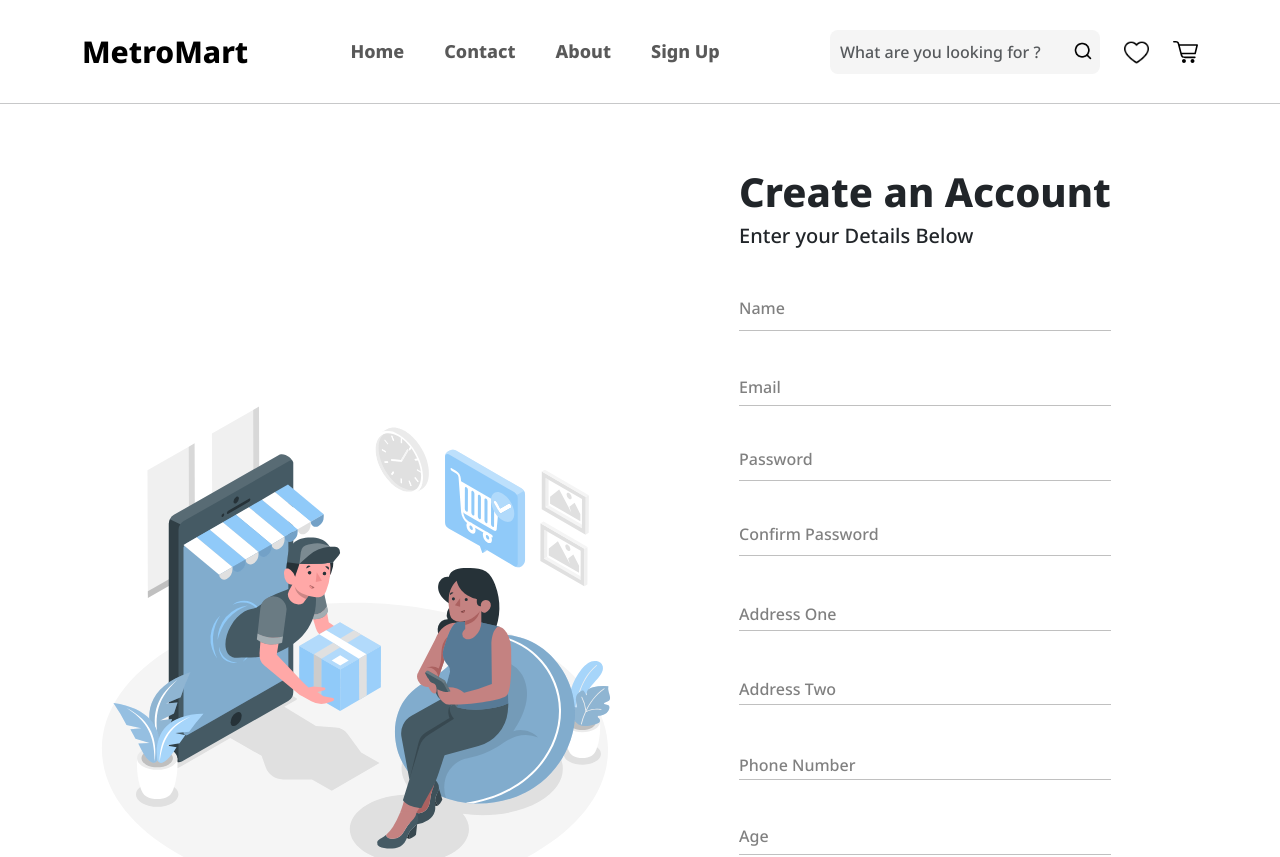
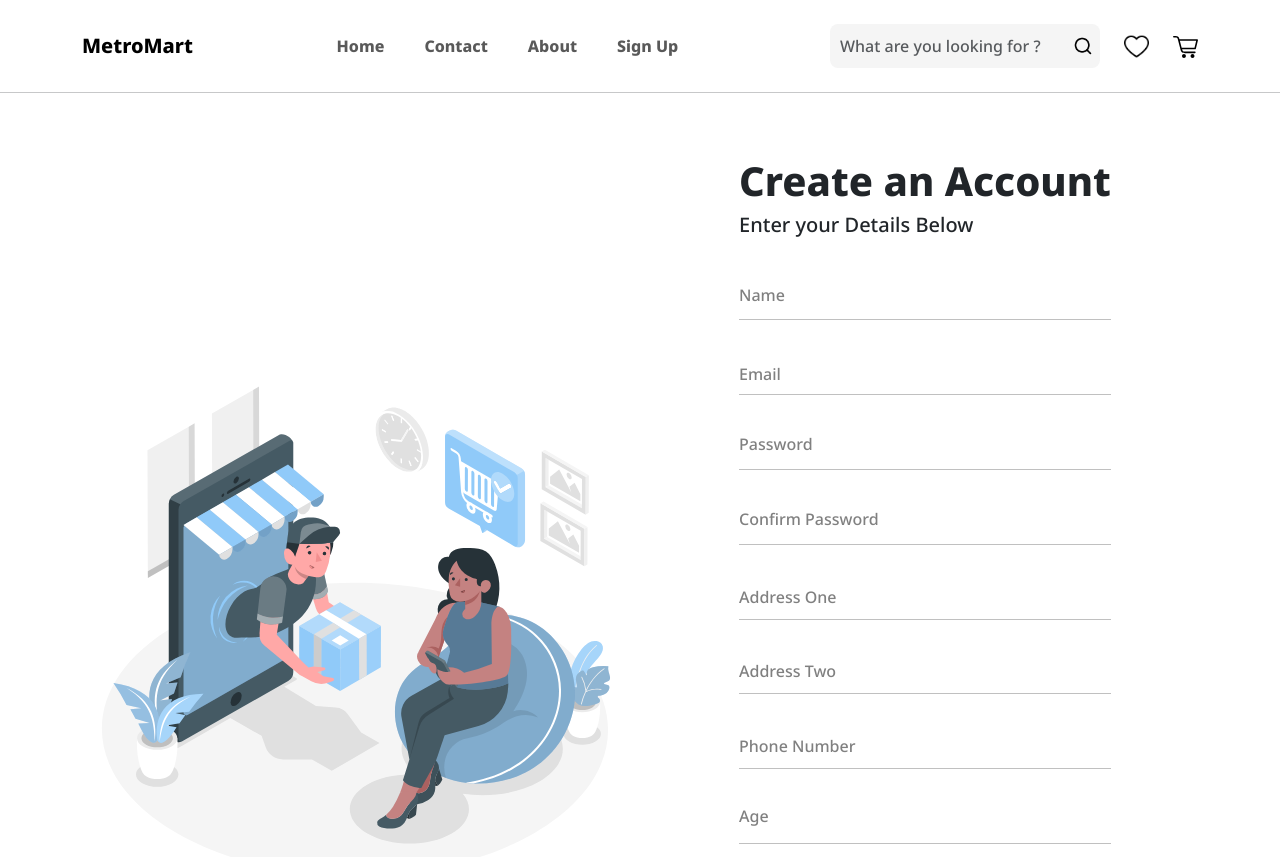
Before and after one commit to YassenMohamedRashad/Metromart, a React (Create React App) app: page /Metromart/signup in a window 1280 px wide. Shown: the top 857 px of the page. Built offline with nearby package versions, Linux system fonts and the light colour scheme.

Commit message:
fix responsive

```diff
--- a/src/Components/Navbar.jsx
+++ b/src/Components/Navbar.jsx
@@ -8,14 +8,14 @@ function nav() {
 		<>
 			<Navbar expand="lg mt-3">
 				<Container>
-					<Navbar.Brand href="/Metromart/" className="fw-bold" style={{fontSize:30}}>MetroMart</Navbar.Brand>
+					<Navbar.Brand href="/Metromart/" className="fw-bold">MetroMart</Navbar.Brand>
 					<Navbar.Toggle aria-controls="basic-navbar-nav" />
 					<Navbar.Collapse id="basic-navbar-nav">
 						<Nav className="m-auto">
-							<Nav.Link href="/Metromart/" className="me-4 fw-bold" style={{fontSize:18}}>Home</Nav.Link>
-							<Nav.Link href="#contact" className="me-4 fw-bold" style={{fontSize:18}}>Contact</Nav.Link>
-							<Nav.Link href="#contact" className="me-4 fw-bold" style={{fontSize:18}}>About</Nav.Link>
-							<Nav.Link href="/Metromart/signUp" className="me-4 fw-bold" style={{fontSize:18}}>Sign Up</Nav.Link>
+							<Nav.Link href="/Metromart/" className="me-4 fw-bold" >Home</Nav.Link>
+							<Nav.Link href="#contact" className="me-4 fw-bold" >Contact</Nav.Link>
+							<Nav.Link href="#contact" className="me-4 fw-bold" >About</Nav.Link>
+							<Nav.Link href="/Metromart/signUp" className="me-4 fw-bold" >Sign Up</Nav.Link>
 						</Nav>
 						<Form className="d-flex search-form">
 							<FormControl
--- a/src/Components/SignUp.jsx
+++ b/src/Components/SignUp.jsx
@@ -164,12 +164,13 @@ function SignUp() {
 							/>
 							<label className="email-label">Email</label>
 							<br />
-							<span
-								className="text-danger mt-2 "
-								style={{ marginLeft: 366 }}
+							<small
+								className="text-danger mt-2"
 							>
+
 								{formErrors.email}
-							</span>
+
+							</small>
 							<br />
 
 							{/* Password input */}
@@ -197,12 +198,13 @@ function SignUp() {
 								Confirm Password
 							</label>
 							<br />
-							<span
+							<small
 								className="text-danger mt-2"
-								style={{ marginLeft: 320 }}
 							>
+
 								{formErrors.password}
-							</span>
+
+							</small>
 							<br />
 
 							{/* Address one input */}
@@ -249,12 +251,14 @@ function SignUp() {
 								Phone Number
 							</label>
 							<br />
-							<span
+							<small
 								className="text-danger mt-2"
-								style={{ marginLeft: 295 }}
+
 							>
+
 								{formErrors.phoneNumber}
-							</span>
+
+							</small>
 							<br />
 
 							{/* Age input */}
@@ -267,12 +271,13 @@ function SignUp() {
 								onChange={handleChange}
 							/>
 							<label className="age-label">Age</label>
-							<span
+							<small
 								className="text-danger mt-2 d-block"
-								style={{ marginLeft: 366 }}
 							>
+
 								{formErrors.age}
-							</span>
+
+							</small>
 
 							{/* Gender input */}
 							<label className="mt-4 text-secondary">
@@ -318,7 +323,7 @@ function SignUp() {
 							<button
 								className="btn btn-danger mt-4 w-100"
 								type="submit"
-								style={{ height: 50 }}
+
 							>
 								Create Account
 							</button>
@@ -326,7 +331,7 @@ function SignUp() {
 						</form>
 						<button
 							className="btn btn-light border mt-2 w-100 "
-							style={{ height: 50 }}
+
 						>
 							<img src={googleLogo} /> Sign Up with Google
 						</button>
```
